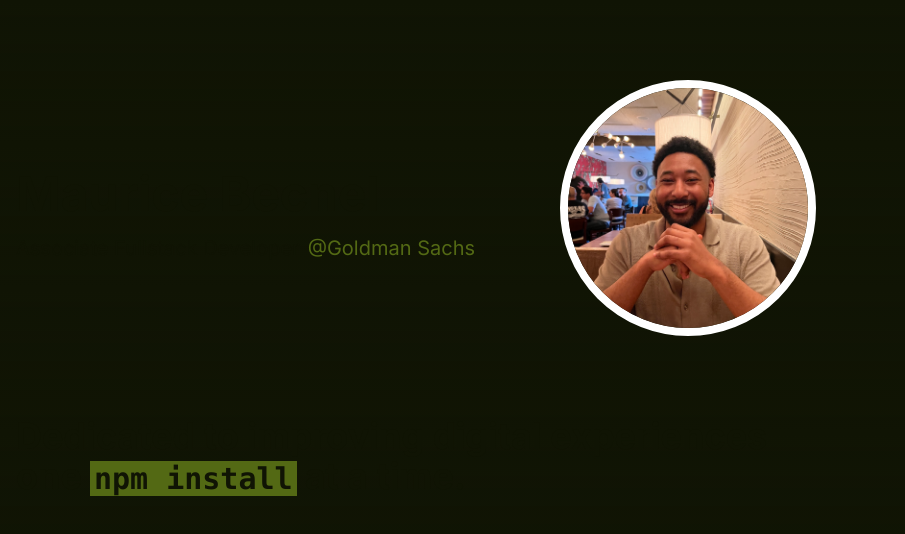
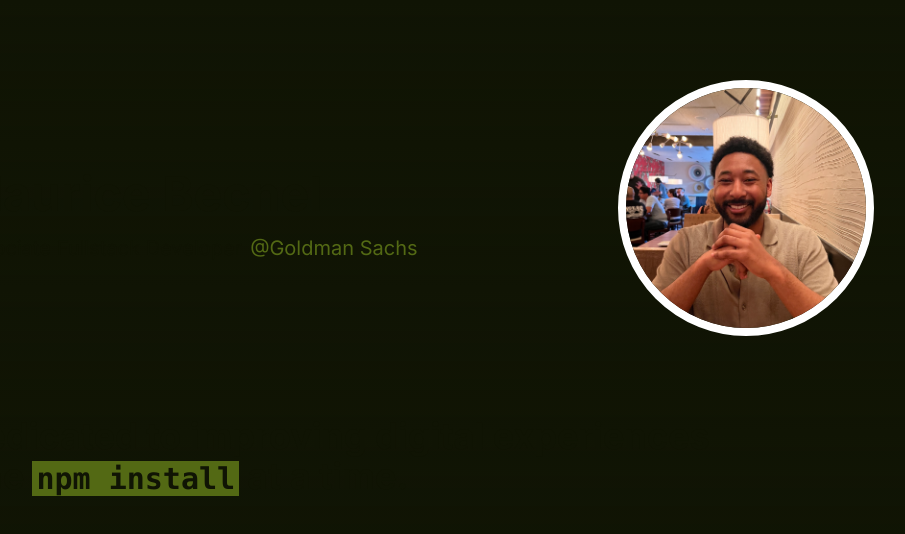
Before and after one commit to mauricebecnel400/mauricebecnel.tech, a Next.js app: page / in a window 1280 px wide. Shown: the top 534 px of the page, without its empty margins (224-1129 px from the left). Built offline with nearby package versions, Linux system fonts and the light colour scheme.

Commit message:
fixed styling

```diff
--- a/src/app/page.tsx
+++ b/src/app/page.tsx
@@ -2,7 +2,8 @@ import Image from 'next/image'
 
 export default function Home() {
   return (
-    <main className="flex flex-col items-center gap-20 p-10 mx-40 p-20">
+    <main className="flex flex-col justify-center items-center gap-20 p-10 mx-40 p-20">
+      <div className="max-w-6xl flex flex-col justify-center items-center gap-20">
           <div className="w-full flex justify-between mx-20 gap-10 items-center flex-col lg:flex-row">
             <div className="flex flex-col justify-center items-center md:items-center lg:items-start">
               <h1 className="text-5xl font-bold mt-4 mb-4">Maurice&nbsp;Becnel</h1>
@@ -30,6 +31,7 @@ export default function Home() {
           at a time.
           </h2>
         </div>
+      </div>
     </main>
   )
 }
```
Lines whose indentation alone changed are shown as unchanged.
